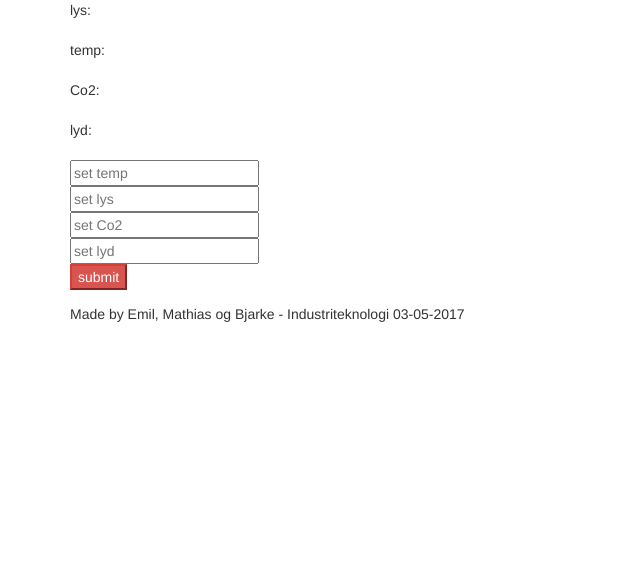
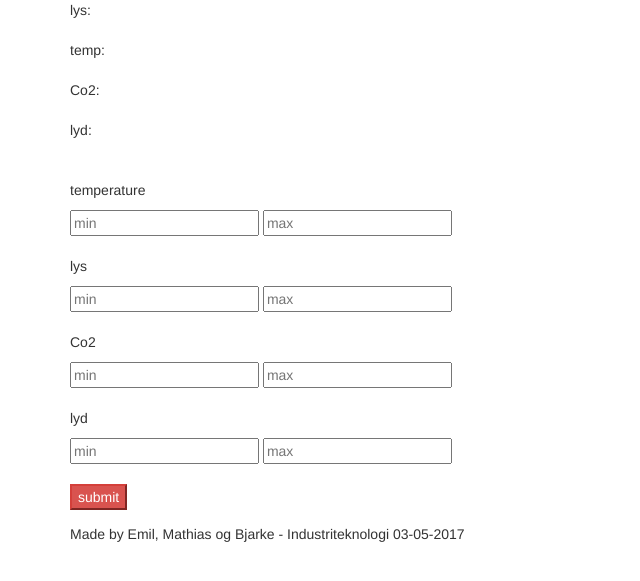
Before and after one commit to tenasow/industriTeknologi, a PHP site: page / in a window 1280 px wide. Shown: the top 581 px of the page, without its empty margins (0-640 px from the left). Run offline with PHP 8.4, Linux system fonts and the light colour scheme.

Commit message:
I GOT i GOT iGOT

```diff
--- a/index.php
+++ b/index.php
@@ -28,14 +28,31 @@
 
       <form action="index.php">
 
-        <input type="textbox" name="temp" placeholder="set temp">
+        <div>
+          <br>
+          <p> temperature </p>
+          <input type="textbox" name="tempmin" placeholder="min">
+          <input type="textbox" name="tempmax" placeholder="max">
+        </div>
+        <div>
+          <br>
+          <p> lys </p>
+          <input type="textbox" name="lysmin" placeholder="min">
+          <input type="textbox" name="lysmax" placeholder="max">
+      </div>
+      <div>
         <br>
-        <input type="textbox" name="lys" placeholder="set lys">
+        <p> Co2</p>
+        <input type="textbox" name="co2min" placeholder="min">
+        <input type="textbox" name="co2max" placeholder="max">
+      </div>
+      <div>
         <br>
-        <input type="textbox" name="co2" placeholder="set Co2">
-        <br>
-        <input type="textbox" name="lyd" placeholder="set lyd">
-        <br>
+        <p> lyd </p>
+        <input type="textbox" name="lydmin" placeholder="min">
+        <input type="textbox" name="lydmax" placeholder="max">
+      </div>
+      <br>
         <input type="submit" class="btn-danger" value="submit">
       </form>
 
```
